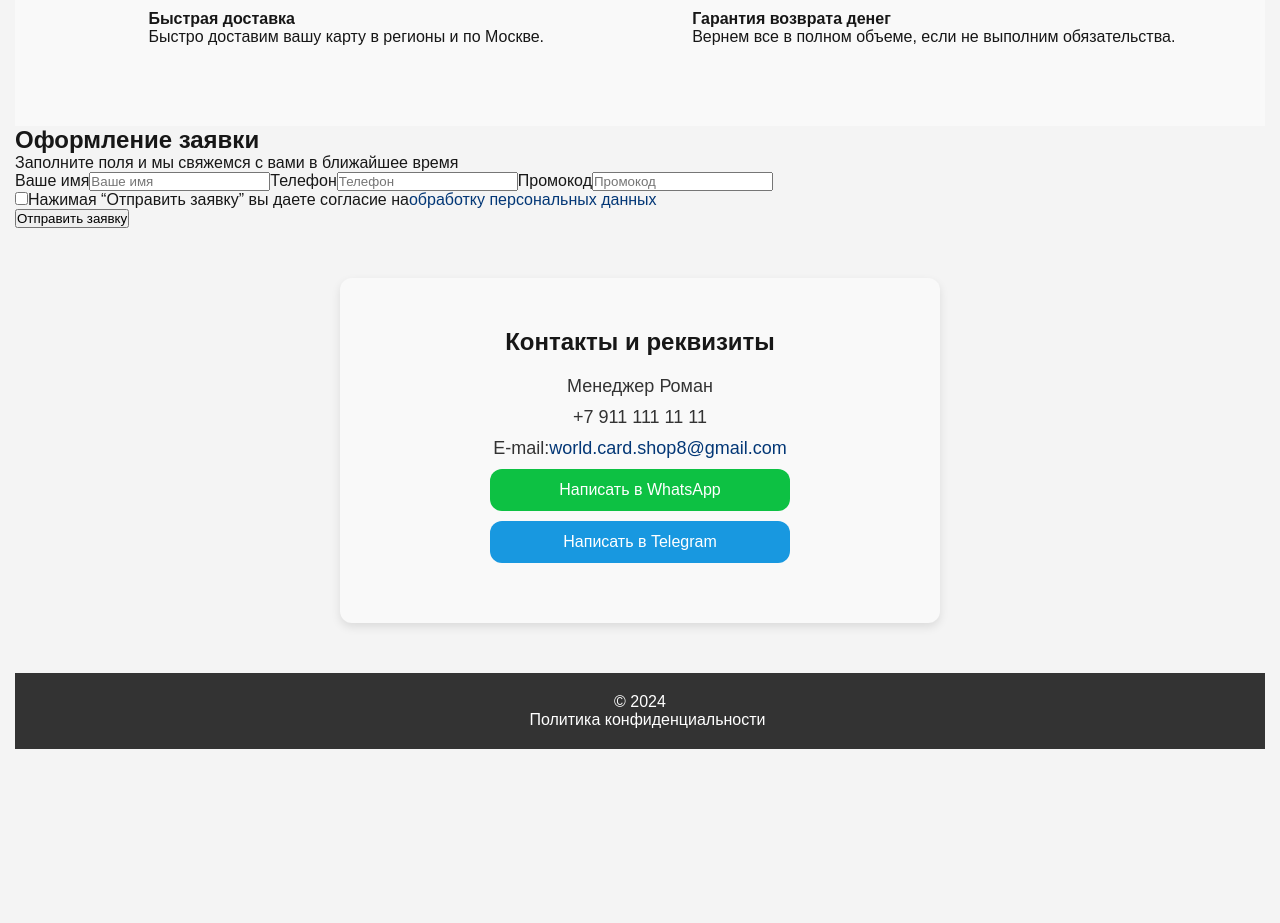
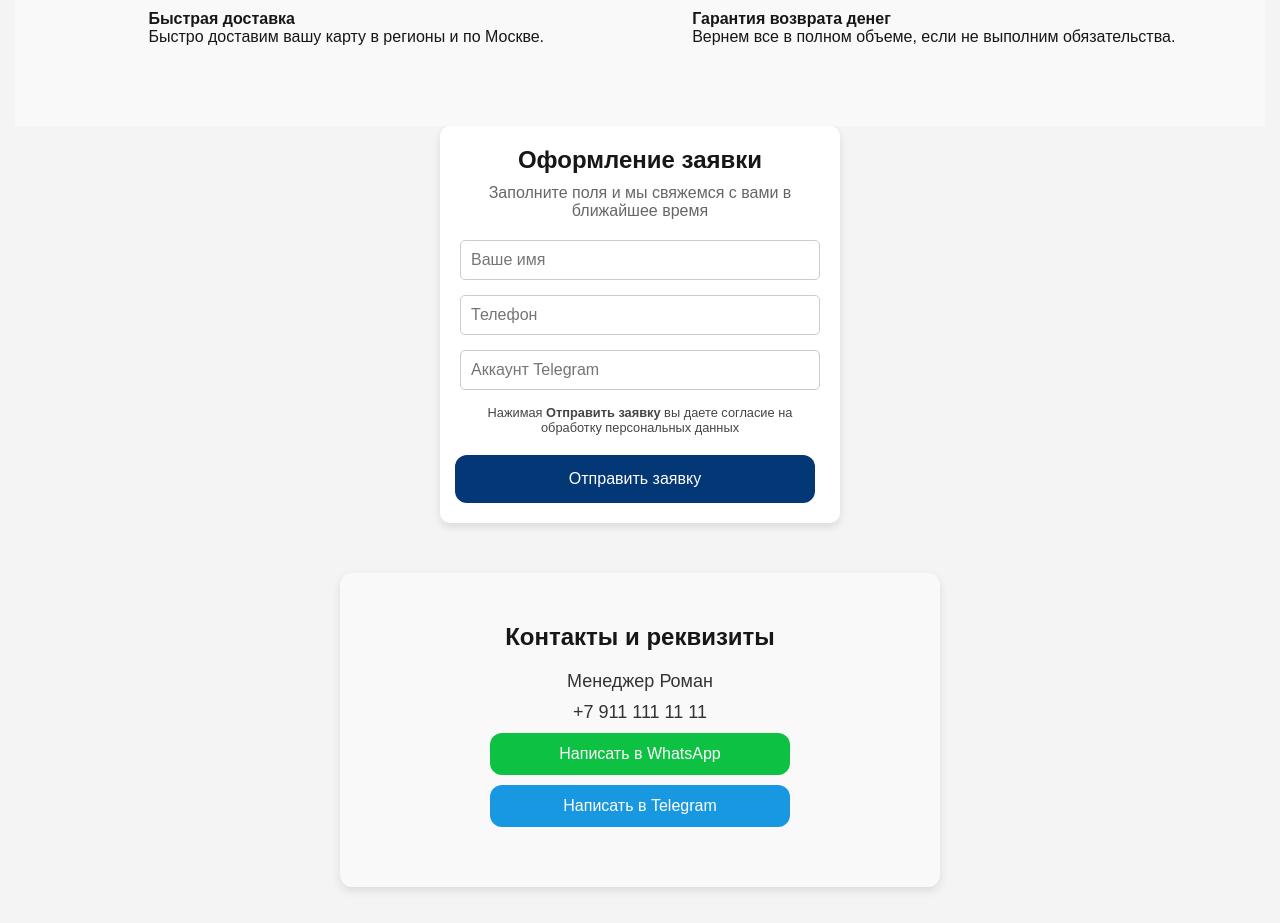
Before and after one commit to AparinAA/kzcards, a Next.js app: page / in a window 1280 px wide. Shown: the part 2500-3423 px from the top of the page. Before the commit the page ends 3249 px from the top, so only its background shows below. Built offline with nearby package versions, Linux system fonts and the light colour scheme.

Commit message:
add form

```diff
--- a/src/app/globals.css
+++ b/src/app/globals.css
@@ -466,3 +466,62 @@ footer a {
 	max-width: 80px;
 	margin-bottom: 20px;
 }
+
+.form-container {
+	width: 100%;
+	max-width: 400px;
+	margin: 0 auto;
+	padding: 20px;
+	background-color: white;
+	border-radius: 10px;
+	box-shadow: 0 4px 8px rgba(0, 0, 0, 0.1);
+	text-align: center;
+}
+
+.form-container h2 {
+	font-size: 24px;
+	margin-bottom: 10px;
+}
+
+.form-container p {
+	font-size: 16px;
+	margin-bottom: 20px;
+	color: #666;
+}
+
+.form-container form {
+	display: flex;
+	flex-direction: column;
+	align-items: center;
+}
+
+.form-container input[type="text"],
+.form-container input[type="tel"] {
+	width: 100%;
+	padding: 10px;
+	margin-bottom: 15px;
+	border: 1px solid #ccc;
+	border-radius: 5px;
+	font-size: 16px;
+}
+
+.form-container input[type="checkbox"] {
+	margin-right: 10px;
+}
+
+.form-agreement {
+	display: flex;
+	align-items: center;
+	justify-content: flex-start;
+	margin-bottom: 20px;
+	font-size: 0.8rem;
+	opacity: 0.8;
+}
+
+.form-container button {
+	width: 100%;
+}
+
+/* .form-container button:hover {
+	background-color: #004a9a;
+} */
--- a/src/app/layout.js
+++ b/src/app/layout.js
@@ -13,8 +13,8 @@ const geistMono = localFont({
 });
 
 export const metadata = {
-  title: "Create Next App",
-  description: "Generated by create next app",
+	title: "I11l cards",
+	description: "Международные карты",
 };
 
 export default function RootLayout({ children }) {
--- a/src/app/page.js
+++ b/src/app/page.js
@@ -1,6 +1,4 @@
 import Image from "next/image";
-import styles from "./page.module.css";
-import classNames from "classnames";
 
 export default function Home() {
 	return (
@@ -266,7 +264,7 @@ export default function Home() {
 				<h2>Оформление заявки</h2>
 				<p>Заполните поля и мы свяжемся с вами в ближайшее время</p>
 				<form action="#">
-					<label htmlFor="name">Ваше имя</label>
+					{/* <label htmlFor="name">Ваше имя</label> */}
 					<input
 						type="text"
 						id="name"
@@ -274,26 +272,27 @@ export default function Home() {
 						required
 					/>
 
-					<label htmlFor="phone">Телефон</label>
+					{/* <label htmlFor="phone">Телефон</label> */}
+					<input type="tel" id="phone" placeholder="Телефон" />
+
+					{/* <label htmlFor="telegram">Аккаунт Telegram</label> */}
 					<input
-						type="tel"
-						id="phone"
-						placeholder="Телефон"
-						required
+						type="text"
+						id="atelegram"
+						placeholder="Аккаунт Telegram"
 					/>
 
-					<label htmlFor="promo">Промокод</label>
-					<input type="text" id="promo" placeholder="Промокод" />
-
-					<div className="checkbox-container">
-						<input type="checkbox" id="agreement" required />
+					<div className="form-agreement">
+						{/* <input type="checkbox" id="agreement" required /> */}
 						<label htmlFor="agreement">
-							Нажимая “Отправить заявку” вы даете согласие на
-							<a href="#">обработку персональных данных</a>
+							Нажимая <b>Отправить заявку</b> вы даете согласие на
+							обработку персональных данных
 						</label>
 					</div>
 
-					<button type="submit">Отправить заявку</button>
+					<button type="submit" className="cta-button">
+						Отправить заявку
+					</button>
 				</form>
 			</section>
 
@@ -301,12 +300,6 @@ export default function Home() {
 				<h3>Контакты и реквизиты</h3>
 				<p>Менеджер Роман</p>
 				<p>+7 911 111 11 11</p>
-				<p>
-					E-mail:
-					<a href="mailto:world.card.shop8@gmail.com">
-						world.card.shop8@gmail.com
-					</a>
-				</p>
 				<a className="contact_button whatsapp_button" href="">
 					Написать в WhatsApp
 				</a>
```
Lines whose indentation alone changed are shown as unchanged.
